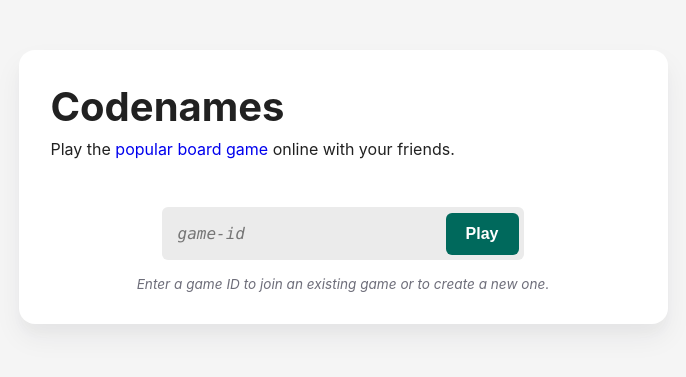
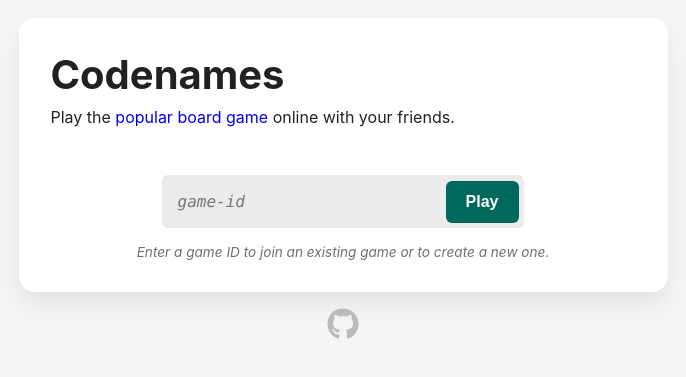
Before and after one commit to nchaloult/codenames, a React (Create React App) app in the folder client/: page / in a window 1280 px wide. Shown: the part 213-590 px from the top of the page, without its empty margins (297-983 px from the left). Built offline with nearby package versions, Linux system fonts and the light colour scheme.

Commit message:
client: add link to the project on github

```diff
--- a/client/package.json
+++ b/client/package.json
@@ -3,6 +3,9 @@
   "version": "0.1.0",
   "private": true,
   "dependencies": {
+    "@fortawesome/fontawesome-svg-core": "^1.2.30",
+    "@fortawesome/free-brands-svg-icons": "^5.14.0",
+    "@fortawesome/react-fontawesome": "^0.1.11",
     "@testing-library/jest-dom": "^4.2.4",
     "@testing-library/react": "^9.3.2",
     "@testing-library/user-event": "^7.1.2",
--- a/client/src/App.tsx
+++ b/client/src/App.tsx
@@ -1,4 +1,5 @@
 import React, { useState } from 'react';
+import LandingPageLinks from './components/LandingPageLinks';
 
 const App: React.FC = () => {
   const [gameID, setGameID] = useState('');
@@ -37,6 +38,7 @@
           Enter a game ID to join an existing game or to create a new one.
         </p>
       </div>
+      <LandingPageLinks />
     </div>
   );
 };
--- /dev/null
+++ b/client/src/components/LandingPageLinks.css
@@ -0,0 +1,15 @@
+#landing-page-links {
+  display: flex;
+  flex-direction: row;
+  justify-content: center;
+  margin: 1rem;
+}
+
+.external-link-icon {
+  color: #bbb;
+  transition: all 0.2s;
+}
+
+.external-link-icon:hover {
+  color: #00695c;
+}
--- /dev/null
+++ b/client/src/components/LandingPageLinks.tsx
@@ -0,0 +1,23 @@
+import React from 'react';
+import './LandingPageLinks.css';
+import { FontAwesomeIcon } from '@fortawesome/react-fontawesome';
+import { faGithub } from '@fortawesome/free-brands-svg-icons';
+
+const LandingPageLinks: React.FC = () => (
+  <div id="landing-page-links">
+    <a
+      href="https://github.com/nchaloult/codenames"
+      target="_blank"
+      rel="noopener noreferrer"
+      title="View the project on GitHub"
+      aria-label="View the project on GitHub">
+      <FontAwesomeIcon
+        className="external-link-icon"
+        icon={faGithub}
+        size="2x"
+      />
+    </a>
+  </div>
+);
+
+export default LandingPageLinks;
```
Also changed, not shown: 1 other file (tests, documents, lock files or other folders).
